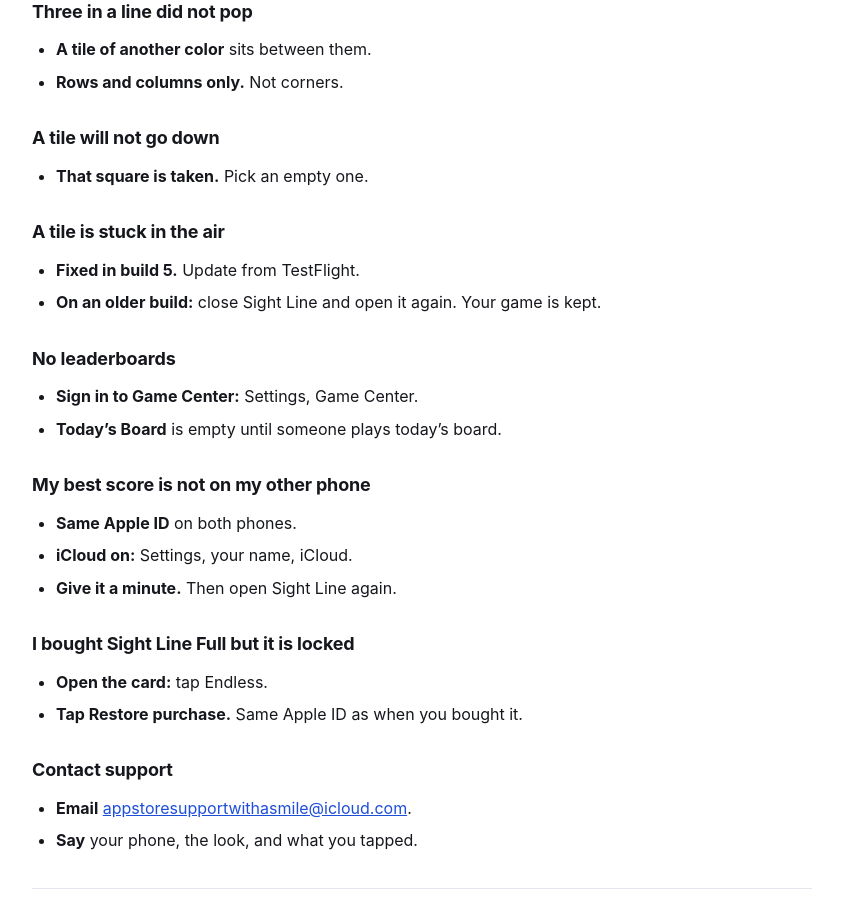
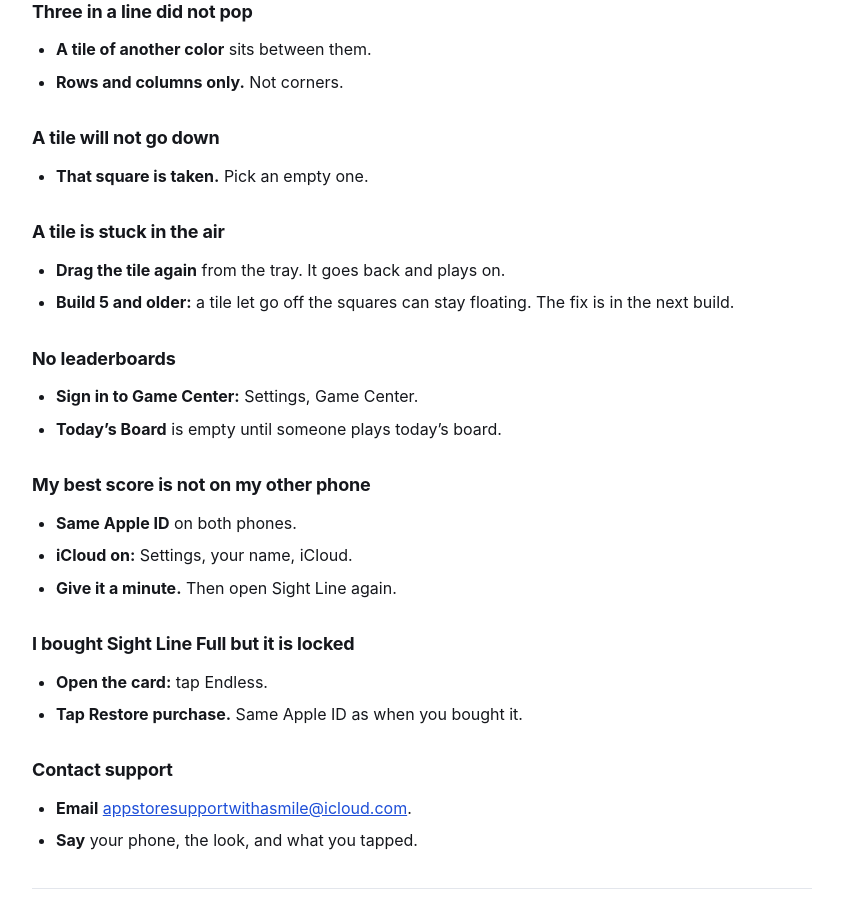
Before and after one commit to mytombrown/team-assist-help, a Jekyll site: the page built from _guides/sightline/troubleshooting.md, in a window 1280 px wide and 900 px high, scrolled down 402 px. Shown: the whole window, without its empty margins (218-1061 px from the left). Built offline with Jekyll 4.4.1, drawn with Linux system fonts in a browser that asks for light colours.

Commit message:
Sight Line: stuck tile is not fixed in build 5 — drag it again; fix in the next build (SL-1774)
Co-Authored-By: Claude Opus 5.5 <noreply@anthropic.com>

```diff
--- a/_guides/sightline/troubleshooting.md
+++ b/_guides/sightline/troubleshooting.md
@@ -25,8 +25,8 @@ related:
 
 ## A tile is stuck in the air
 
-- **Fixed in build 5.** Update from TestFlight.
-- **On an older build:** close Sight Line and open it again. Your game is kept.
+- **Drag the tile again** from the tray. It goes back and plays on.
+- **Build 5 and older:** a tile let go off the squares can stay floating. The fix is in the next build.
 
 ## No leaderboards
 
```
